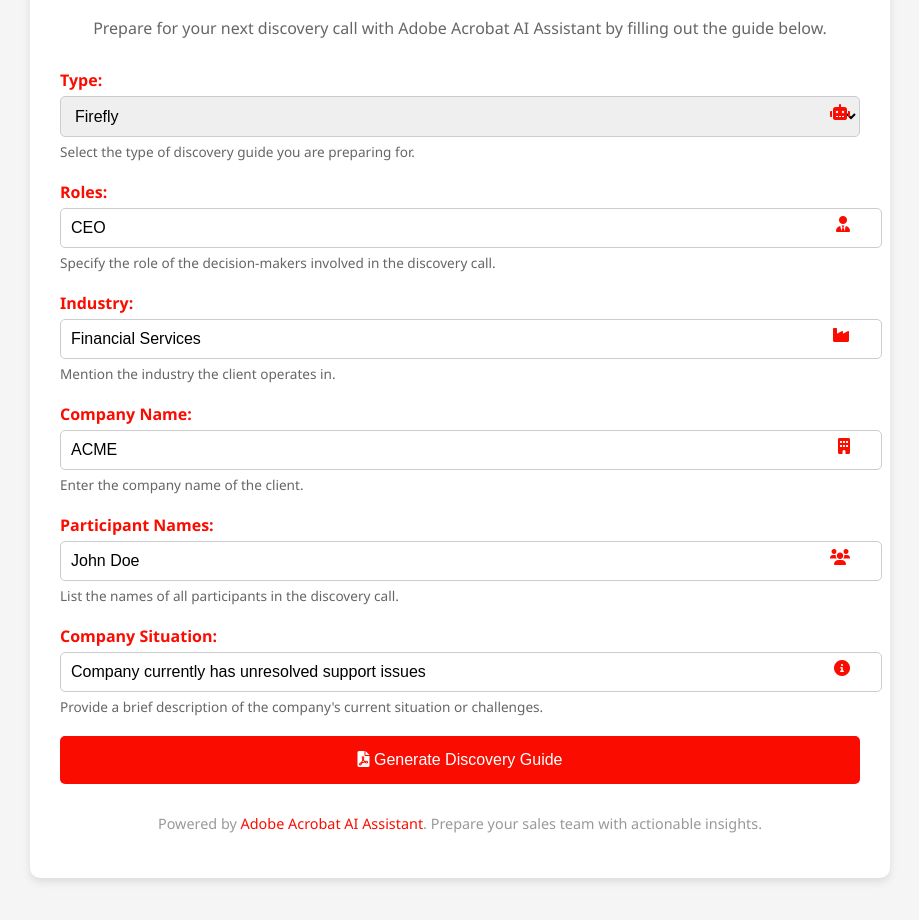
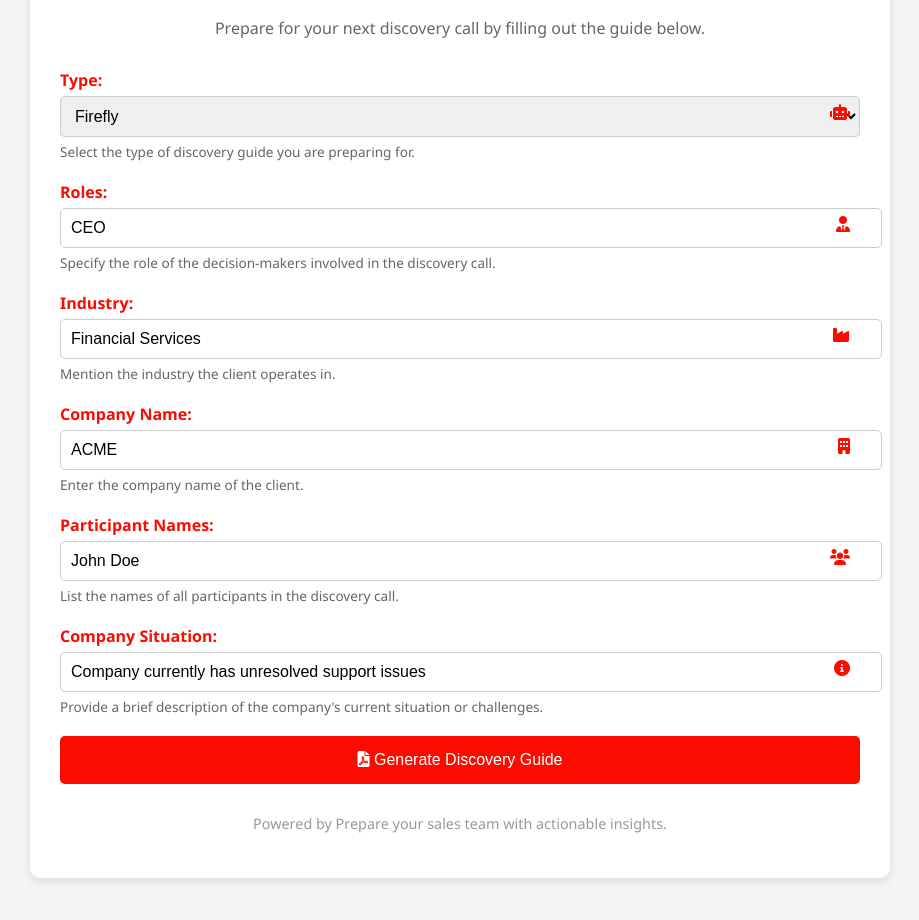
Before and after one commit to keesling/discoveryApp, a website: page src/index.html in a window 1280 px wide. Shown: the part 212-1132 px from the top of the page, without its empty margins (180-1099 px from the left). Drawn offline with Linux system fonts and the light colour scheme.

Commit message:
Update index.html

```diff
--- a/src/index.html
+++ b/src/index.html
@@ -132,7 +132,7 @@
         </div>
 
         <h1><i class="fas fa-clipboard-list"></i> Discovery Guide Preparation</h1>
-        <p class="description">Prepare for your next discovery call with Adobe Acrobat AI Assistant by filling out the guide below.</p>
+        <p class="description">Prepare for your next discovery call by filling out the guide below.</p>
 
         <form id="inputForm">
             <!-- New Field for Selecting Type -->
@@ -186,7 +186,7 @@
         </form>
 
         <footer>
-            <p>Powered by <a href="https://www.adobe.com" class="footer-link">Adobe Acrobat AI Assistant</a>. Prepare your sales team with actionable insights.</p>
+            <p>Powered by Prepare your sales team with actionable insights.</p>
         </footer>
     </div>
 
```
